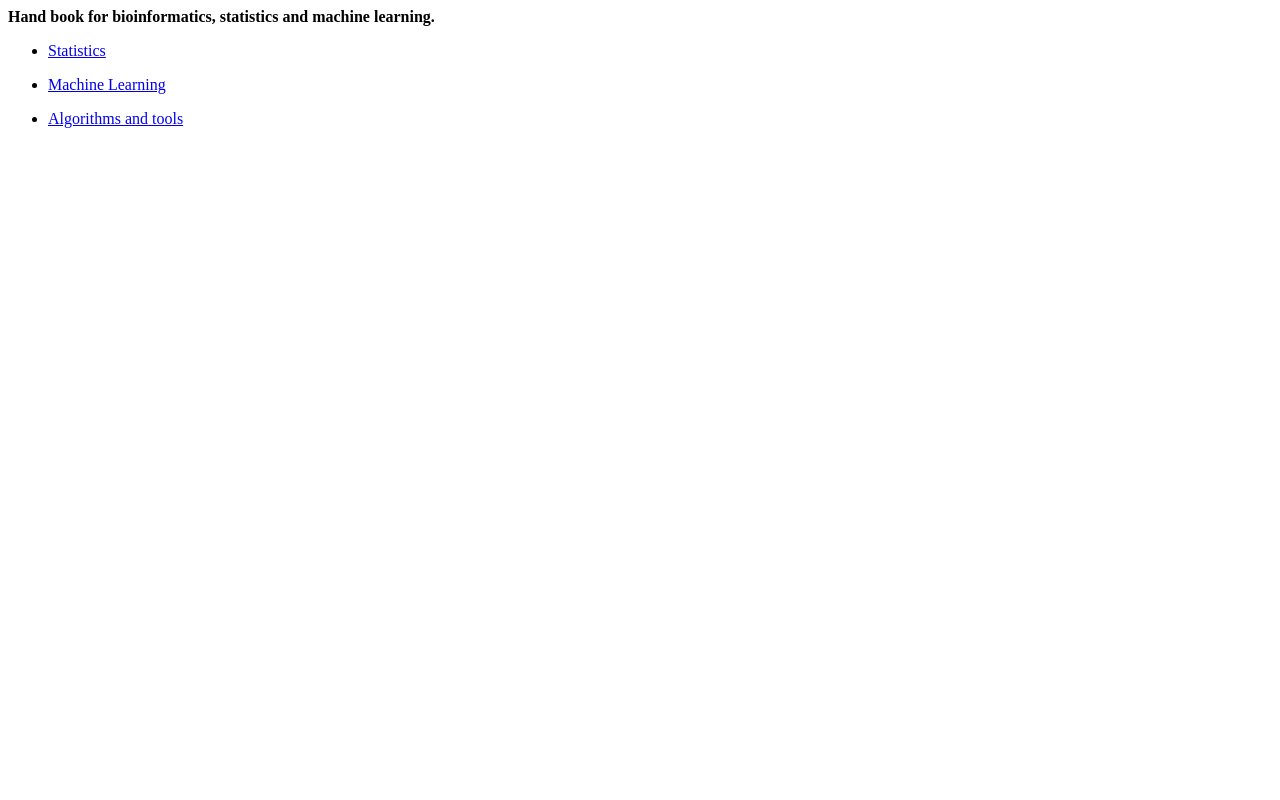
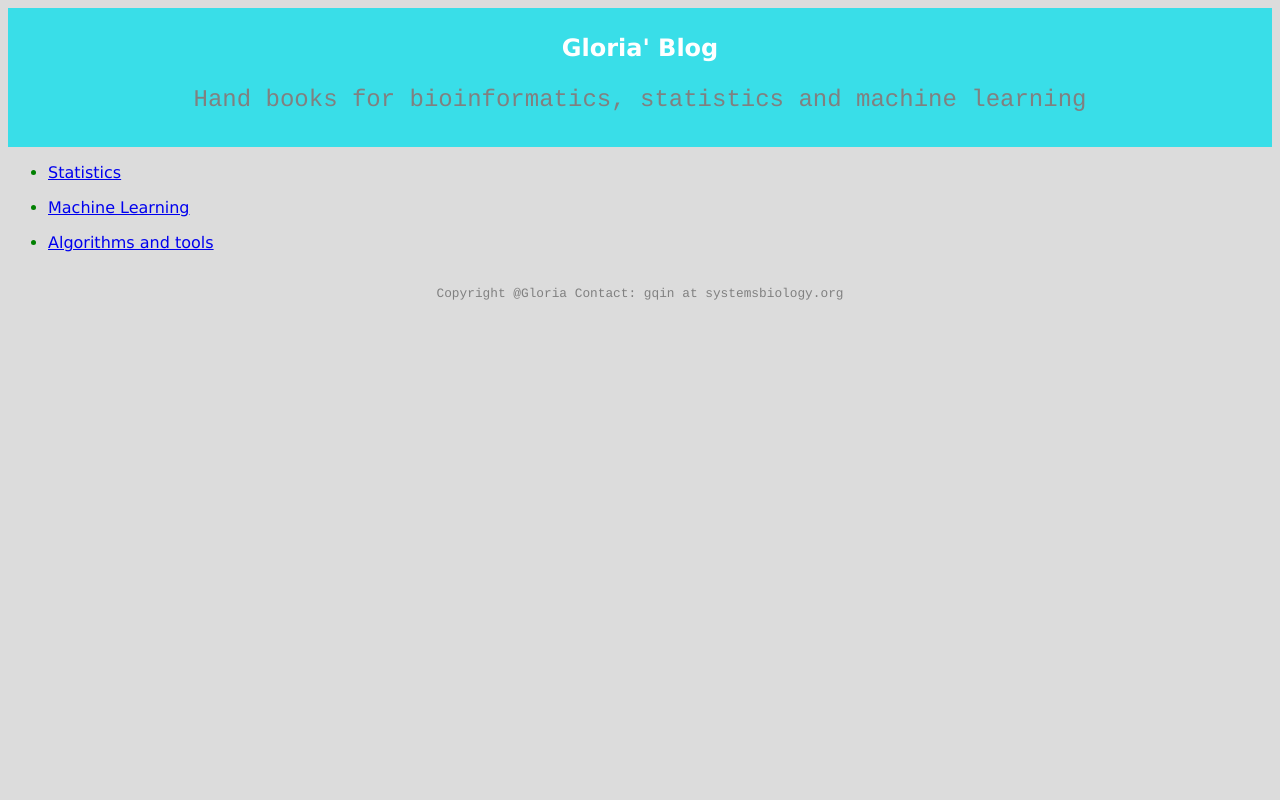
Before and after one commit to gloriachin/Django_Example, a Django app: page /blog/ in a window 1280 px wide. Run offline with Django 3.2, Linux system fonts and the light colour scheme; data comes from the database, SQL or seed files in the repository; both versions use the stored data as it was after the commit.

Commit message:
add style

```diff
--- a/D2K/blog/models.py
+++ b/D2K/blog/models.py
@@ -14,7 +14,7 @@ class Title(models.Model):
 class Subtitle(models.Model):
     title = models.ForeignKey(Title, on_delete=models.CASCADE, default = '')
     pub_date = models.DateTimeField('date published')
-    context = models.TextField(max_length=200,default = '' )
+    context = models.CharField(max_length=200,default = '' )
     def __str__(self):
         return self.context
 
--- /dev/null
+++ b/D2K/blog/static/blog/style.css
@@ -0,0 +1,36 @@
+li {
+    color: green;
+    font-family: verdana;
+    font-size: 100%;
+}
+
+body {background-color: gainsboro;
+    font-family: verdana;
+    font-size: 100%;
+    }
+
+h1 {
+    color: white;
+    font-family: verdana;
+    font-size: 100%;
+  }
+p  {
+    color: grey;
+    font-family: courier;
+    font-size: 100%;
+  }
+
+.header {
+    padding: 10px;
+    text-align: center;
+    background: rgb(57,222,232);
+    color: white;
+    font-size: 150%;
+  }
+
+.footer {
+    padding: 5px; /* Some padding */
+    text-align: center; /* Center text*/
+    font-size: 80%;
+    color: black;
+  }
--- a/D2K/blog/templates/blog/index.html
+++ b/D2K/blog/templates/blog/index.html
@@ -1,6 +1,13 @@
+{% load static %}
+
+<link rel="stylesheet" type="text/css" href="{% static 'blog/style.css' %}">
+
+<div class="header">
+    <h1>Gloria' Blog</h1>
+    <p>Hand books for bioinformatics, statistics and machine learning</p>
+  </div>
+
 {% if latest_title_list %}
-
-   <p><b>Hand book for bioinformatics, statistics and machine learning.</b></p>
     {% for title in latest_title_list %}
     <ul> <li><a href="{% url 'blog:detail' title.id %}">{{ title.Title_text }}</a></li></ul>
     {% endfor %}
@@ -8,3 +15,7 @@
 {% else %}
     <p>No posts are available.</p>
 {% endif %}
+
+<div class="footer">
+    <p>Copyright @Gloria Contact: gqin at systemsbiology.org</p>
+  </div>
--- a/D2K/blog/views.py
+++ b/D2K/blog/views.py
@@ -56,4 +56,4 @@ class ParagraphView(generic.ListView):
     def get_queryset(self):
         #print(f"pk = {self.pk}")
         print(f"sub_id = {self.sub_id}")
-        return Paragraph.objects.all().filter(subtitle=5).order_by('-pub_date')
+        return Paragraph.objects.all().filter(subtitle=self.sub_id).order_by('-pub_date')
```
Also changed, not shown: D2K/blog/templates/blog/detail.html (+15 -1 lines), D2K/blog/templates/blog/paragraph.html (+12 -1 lines), D2K/db.sqlite3.
